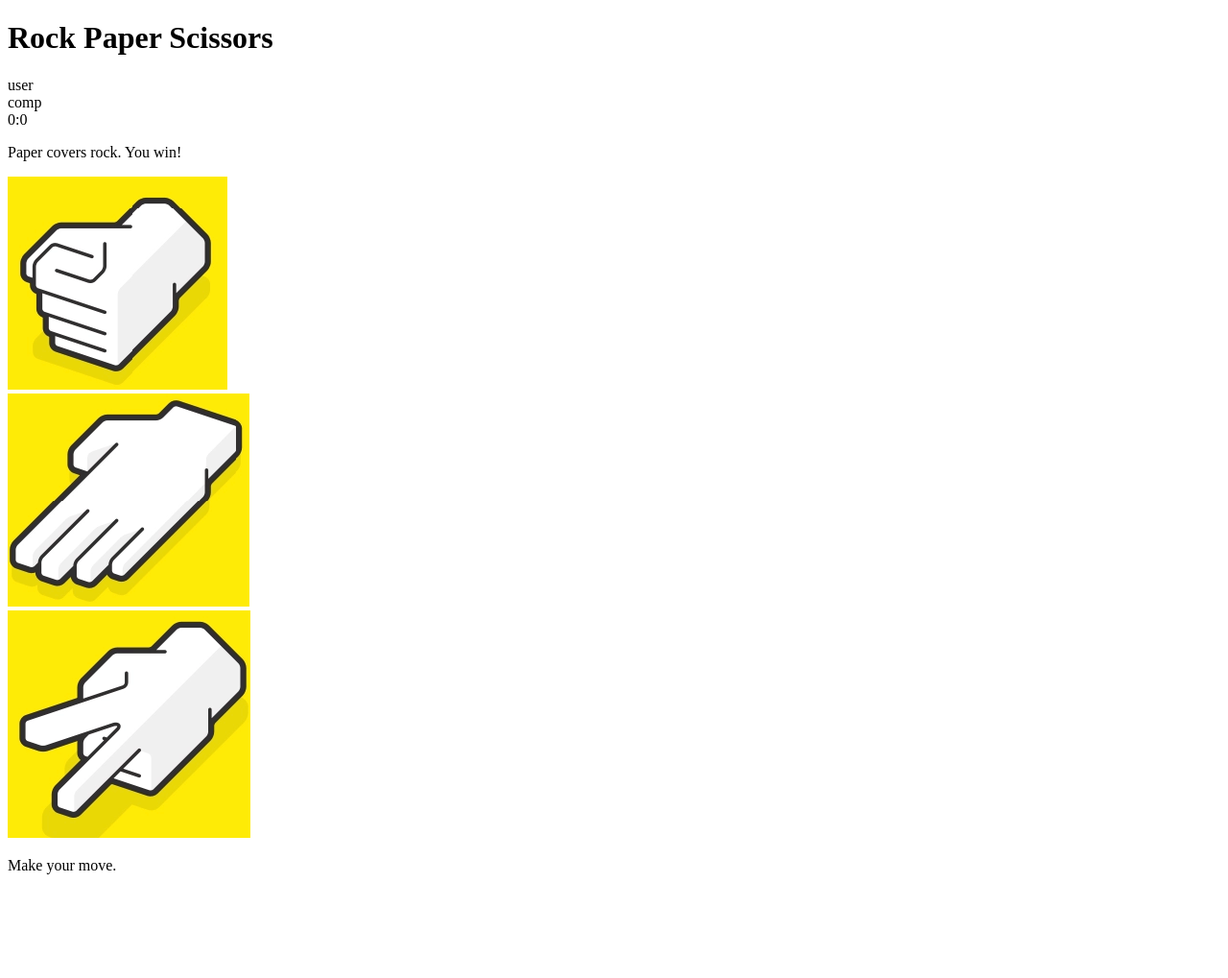
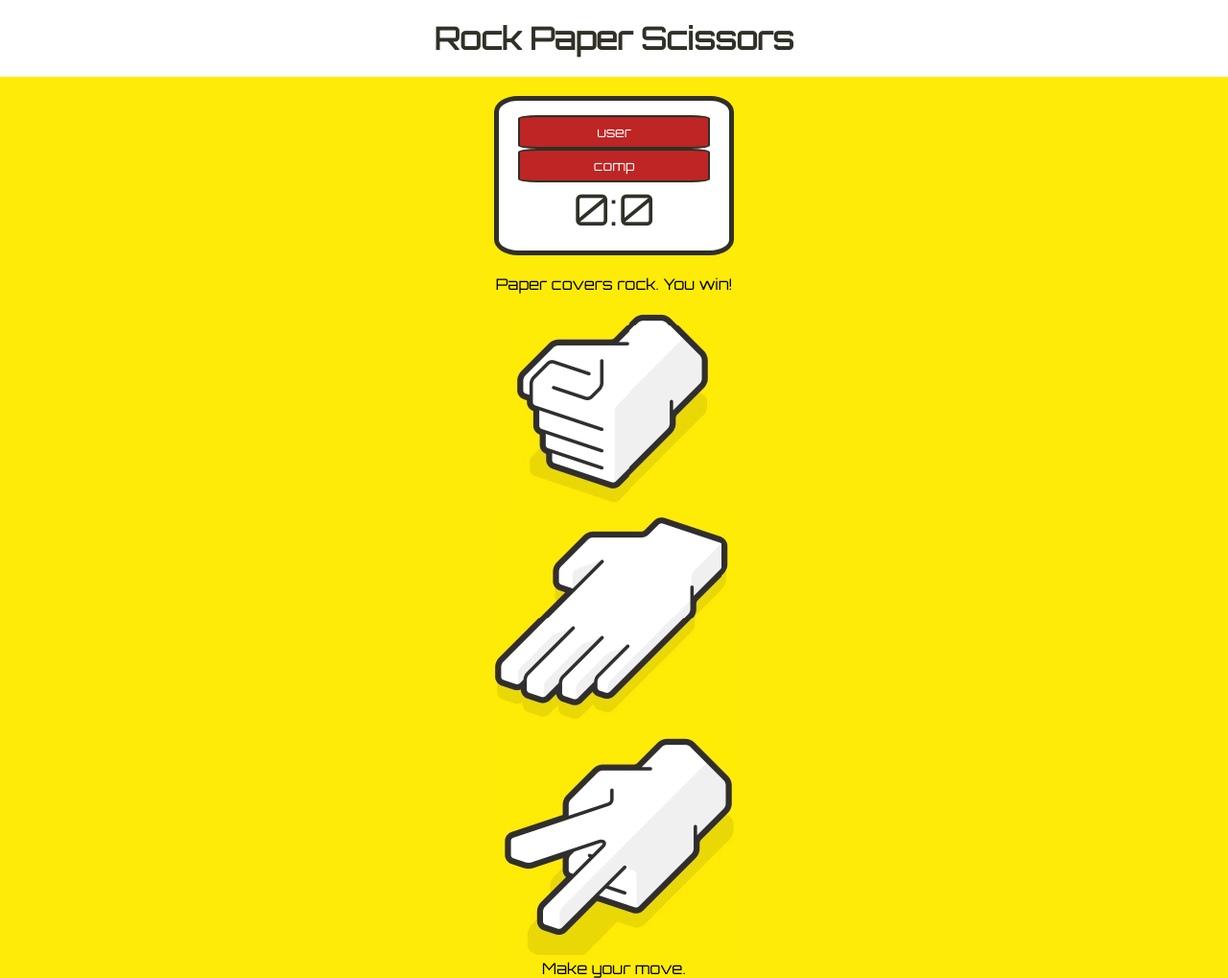
Before and after one commit to TobiOladoja/vanillaJS-rockpaperscissors, a plain HTML site: page index.html in a window 1280 px wide. Shown: the whole page at 96% size. Before the commit the page ends 927 px from the top, so only its background shows below. Drawn offline with Linux system fonts and the light colour scheme.

Commit message:
added style.css, also designed scoreboard and badges

```diff
--- a/index.html
+++ b/index.html
@@ -4,6 +4,7 @@
     <meta charset="UTF-8">
     <meta name="viewport" content="width=device-width, initial-scale=1.0">
     <meta http-equiv="X-UA-Compatible" content="ie=edge">
+    <link rel="stylesheet" href="style.css">
     <title>Rock Paper Scissors</title>
 </head>
 <body>
--- a/style.css
+++ b/style.css
@@ -0,0 +1,53 @@
+  @import url('https://fonts.googleapis.com/css?family=Orbitron&display=swap');
+* {
+    padding: 0;
+    margin: 0;
+    box-sizing: 0;
+}
+
+body {
+    background: #FFEB08;
+   font-family: Orbitron;
+   text-align: center;
+}
+
+header {
+    background: white;
+    padding: 20px; /* Create room on top and below */
+}
+
+header > h1 {
+    color: #303027;
+}
+
+.scoreboard {
+    border: 5px solid #303027;
+    border-radius: 10%; /* To make it more round */
+    background: white;
+    width: 200px; /* So that it doesn't stretch to whole page just small box*/
+    margin: 20px auto; /* Margin is space between border and next elemnt, auto centers it*/
+    color: #303027;
+    font-size: 45px;
+    padding: 15px 20px; /* Padding is the space inside the element between element and border*/
+}
+
+
+
+.badge {
+    background: rgb(190, 37, 37);
+    border: 2px solid #303027;
+    border-radius: 10%;
+    color: white;
+    font-size: 14px;
+    padding: 7px 7px;
+
+
+}
+
+#user-label {
+
+}
+
+#computer-label {
+
+}
```
